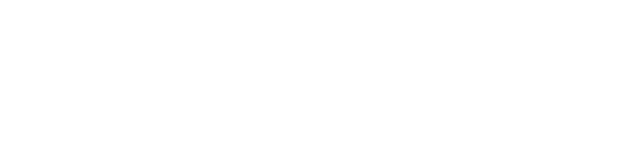
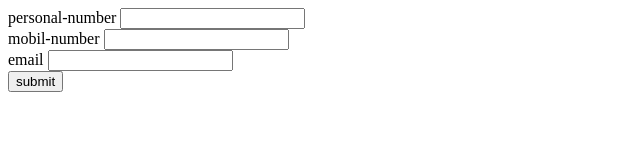
Before and after one commit to AkhalkatsiAvtandil/task21, a plain HTML site: page index.html in a window 1280 px wide. Shown: the whole page, without its empty margins (0-640 px from the left). Drawn offline with Linux system fonts and the light colour scheme.

Commit message:
html სტრუქტურის აწყობა

```diff
--- a/index.html
+++ b/index.html
@@ -7,5 +7,36 @@
     <link rel="stylesheet" href="assets/css/style.css" />
     <script type="module" defer src="assets/js/app.js"></script>
   </head>
-  <body></body>
+  <body>
+    <section>
+      <form action="#" method="#" id="login-form">
+        <div class="input-group">
+          <label for="personal-number">personal-number</label>
+          <input
+            type="number"
+            id="personal-number"
+            name="personal-number"
+            required
+          />
+          <span class="message"></span>
+        </div>
+        <div class="input-group">
+          <label for="mobil-number">mobil-number</label>
+          <input type="number" id="mobil-number" name="mobil-number" required />
+          <span class="message"></span>
+        </div>
+        <div class="input-group">
+          <label for="job-description">email</label>
+          <input
+            type="text"
+            id="job-description"
+            name="job-description"
+            required
+          />
+          <span class="message"></span>
+        </div>
+        <button type="submit">submit</button>
+      </form>
+    </section>
+  </body>
 </html>
```
